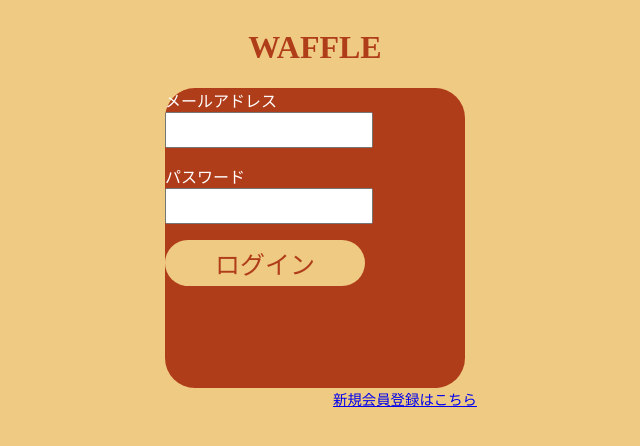
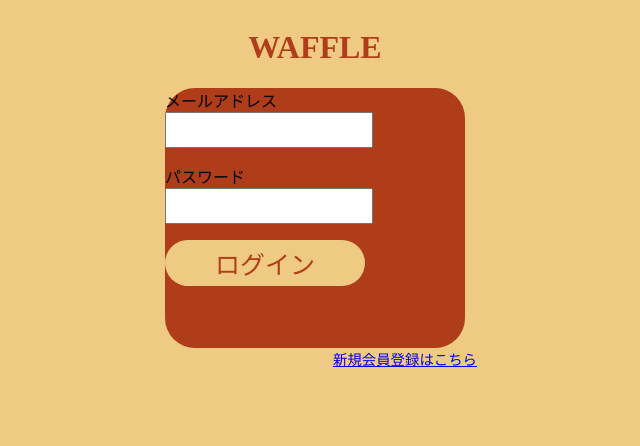
Before and after one commit to 24-tomodachi/waffle, a PHP site: page /public/view/auth/signin.php in a window 1280 px wide. Shown: the top 446 px of the page, without its empty margins (325-965 px from the left). Run offline with PHP 8.4, Linux system fonts and the light colour scheme.

Commit message:
phpとcssのアップデート

```diff
--- a/public/css/signin.css
+++ b/public/css/signin.css
@@ -18,7 +18,7 @@ h1 {
     color: #B03D19;
     text-align: center;
 }
-.text{
+text{
   text-align:center;
   color: #fff;
 }
@@ -62,9 +62,9 @@ h1 {
            0px 1px 0px #fff,  0px -1px 0px #fff;
   }
 
-  .radius-sample4{
+  .sikaku{
     background-color: #B03D19;
     border-radius:30px;
     width:300px;
-    height:300px;
+    height:260px;
     }
--- a/public/view/auth/signin.php
+++ b/public/view/auth/signin.php
@@ -11,7 +11,7 @@
     <div class="container">
         <div class="left-aligned-text">
             <h1>WAFFLE</h1>
-                <div class="radius-sample4">
+                <div class="sikaku">
                     <p>
                         <label class="text" for="email">メールアドレス</label><br>
                         <input type="email" name="email" class="in">
```
